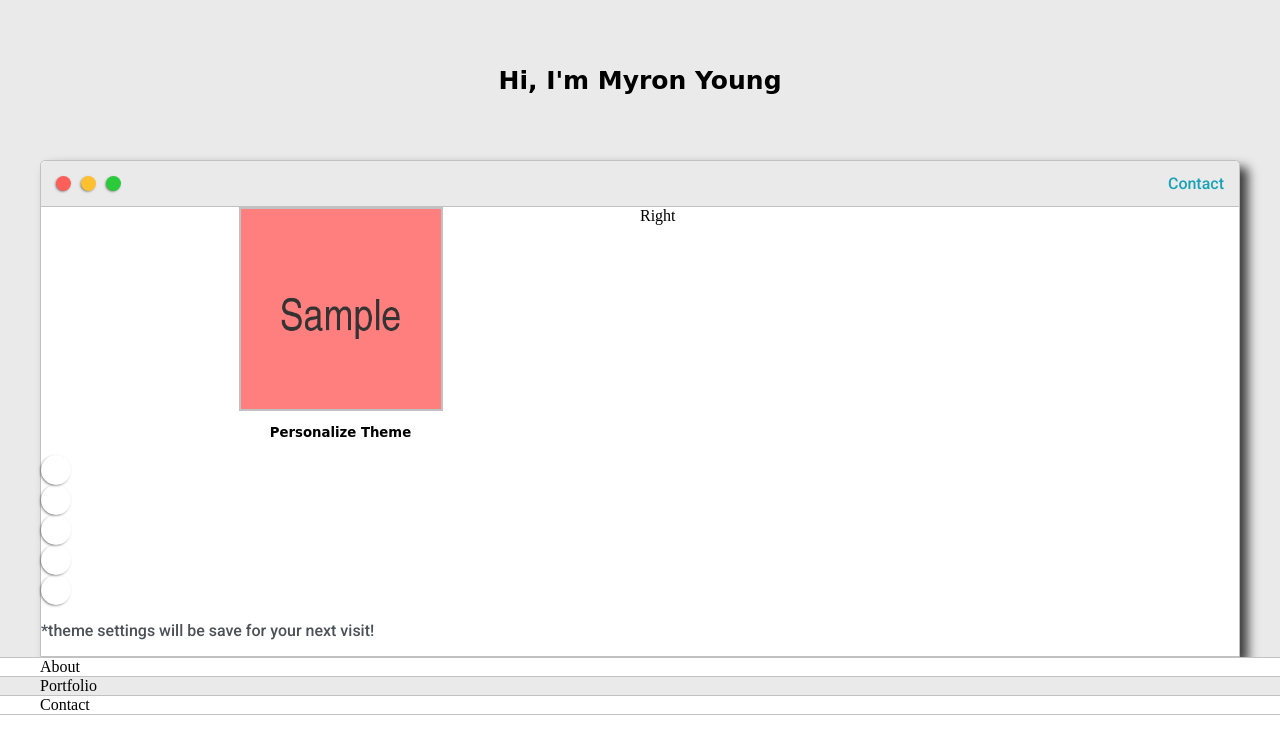
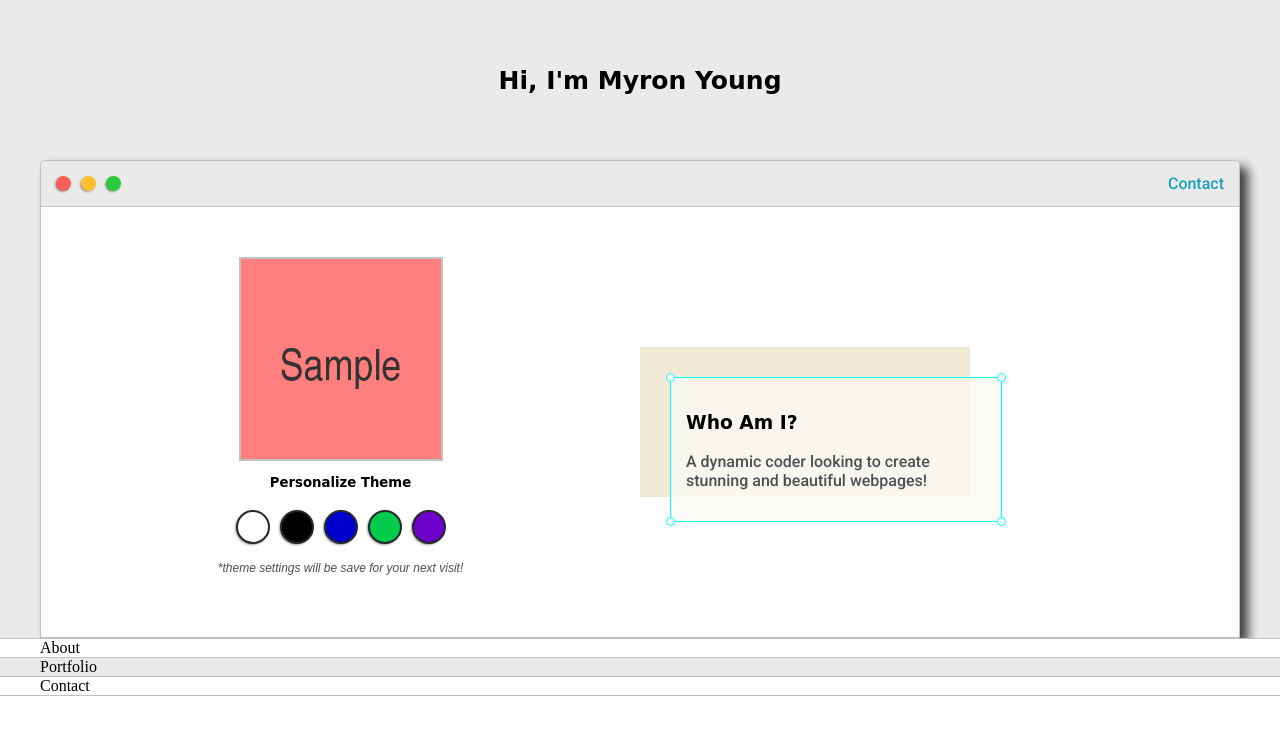
Before and after one commit to myoung27/MyWebsite, a plain HTML site: page index.html in a window 1280 px wide. Drawn offline with Linux system fonts and the light colour scheme; a web font is replaced by a local one.

Commit message:
Intro section update

```diff
--- a/default.css
+++ b/default.css
@@ -6,6 +6,12 @@
 
   --mainText:black;
   --secondaryText:#4b5156;
+
+  --themeDotBorder: #24292e;
+
+  --previewBG:rgb(251,249,243,0.8);
+
+  --previewShadow: #f0ead6;
 }
 
 
@@ -120,6 +126,8 @@ padding: 10px;
 }
 .left-column{
   grid-area: left-column;
+  padding-top: 50px;
+  padding-bottom: 50px;
 }
 
 #profile_pic{
@@ -131,19 +139,98 @@ padding: 10px;
   border: 2px solid var(--borderColor)
 }
 
+#theme-options-wrapper{
+  display: flex;
+  justify-content: center;
+}
+
 .theme-dot{
   height: 30px;
   width: 30px;
+  background-color: black;
   border-radius: 50%;
-
+  margin: 5px;
+  border: 2px solid var(--themeDotBorder);
   -webkit-box-shadow: -1px 1px 3px -1px rgba(0,0,0,0.75);
   -moz-box-shadow: -1px 1px 3px -1px rgba(0,0,0,0.75);
   box-shadow: -1px 1px 3px -1px rgba(0,0,0,0.75);
+  cursor: pointer;
+}
 
+.theme-dot:hover{
+  border-width: 5px;
 }
+#light-mode{
+  background-color: #fff;
+}
+#dark-mode{
+  background-color: #000;
+}
+#blue-mode{
+  background-color: #0000cc;
+}
+#green-mode{
+  background-color: #00cc4b;
+}
+#purple-mode{
+  background-color: #6e00cc;
+}
+
+#settings-note{
+  font-size: 12px;
+  font-style: italic;
+  text-align: center;
+  font-family: Arial, Helvetica, sans-serif;
+}
+
 
 .right-column{
   grid-area: right-column;
+  display: grid;
+  align-content: center;
+  padding-top: 50px;
+  padding-bottom: 50px;
+}
+
+#preview-shadow{
+  background-color: var(--previewShadow);
+  width: 300px;
+  height: 120px;
+  padding-left: 30px;
+  padding-top: 30px;
+}
+
+#preview{
+  width: 300px;
+  border: 1.3px solid cyan;
+  background-color: var(--previewBG);
+  padding:15px;
+  position: relative;
+}
+
+.corner{
+  width: 7px;
+  height:7px;
+  border-radius: 50%;
+  border: 1.3px solid cyan;
+  background-color: #fff;
+  position: absolute;
+}
+#corner-tl{
+  top: -5px;
+  right: -5px;
+}
+#corner-tr{
+  top: -5px;
+  left: -5px;
+}
+#corner-bl{
+  bottom: -5px;
+  left: -5px;
+}
+#corner-br{
+  bottom: -5px;
+  right: -5px;
 }
 
 @media screen and (max-width: 1200px){
@@ -151,3 +238,19 @@ padding: 10px;
     width: 95%;
   }
 }
+@media screen and (max-width: 800px){
+  .intro-wrapper{
+
+      grid-template-columns: 1fr;
+      grid-template-areas:
+        'nav-wrapper'
+        'left-column'
+        'right-column'
+    ;
+  }
+
+  .right-column{
+    justify-content: center;
+  }
+
+}
--- a/index.html
+++ b/index.html
@@ -38,16 +38,27 @@
           <div class="left-column">
             <img id= "profile_pic" src= "images/Sample1.png">
             <h5 style="text-align: center; line-height: 0;">Personalize Theme</h5>
-            <div class= "theme-options-wrapper">
+            <div id= "theme-options-wrapper">
               <div id="light-mode" class="theme-dot"></div>
               <div id="dark-mode" class="theme-dot"></div>
               <div id="blue-mode" class="theme-dot"></div>
               <div id="green-mode" class="theme-dot"></div>
               <div id="purple-mode" class="theme-dot"></div>
             </div>
+            <p id="settings-note"> *theme settings will be save for your next visit!</p>
           </div>
-          <div class="right-column">Right</div>
-          <p id="settings"> *theme settings will be save for your next visit!</p>
+          <div class="right-column">
+            <div id="preview-shadow">
+              <div id="preview">
+                <div id="corner-tl" class="corner"></div>
+                <div id="corner-tr" class="corner"></div>
+                <h3>Who Am I?</h3>
+                <p>A dynamic coder looking to create stunning and beautiful webpages!</p>
+                <div id="corner-bl" class="corner"></div>
+                <div id="corner-br" class="corner"></div>
+              </div>
+          </div>
+        </div>
         </div>
       </div>
     </section>
```
